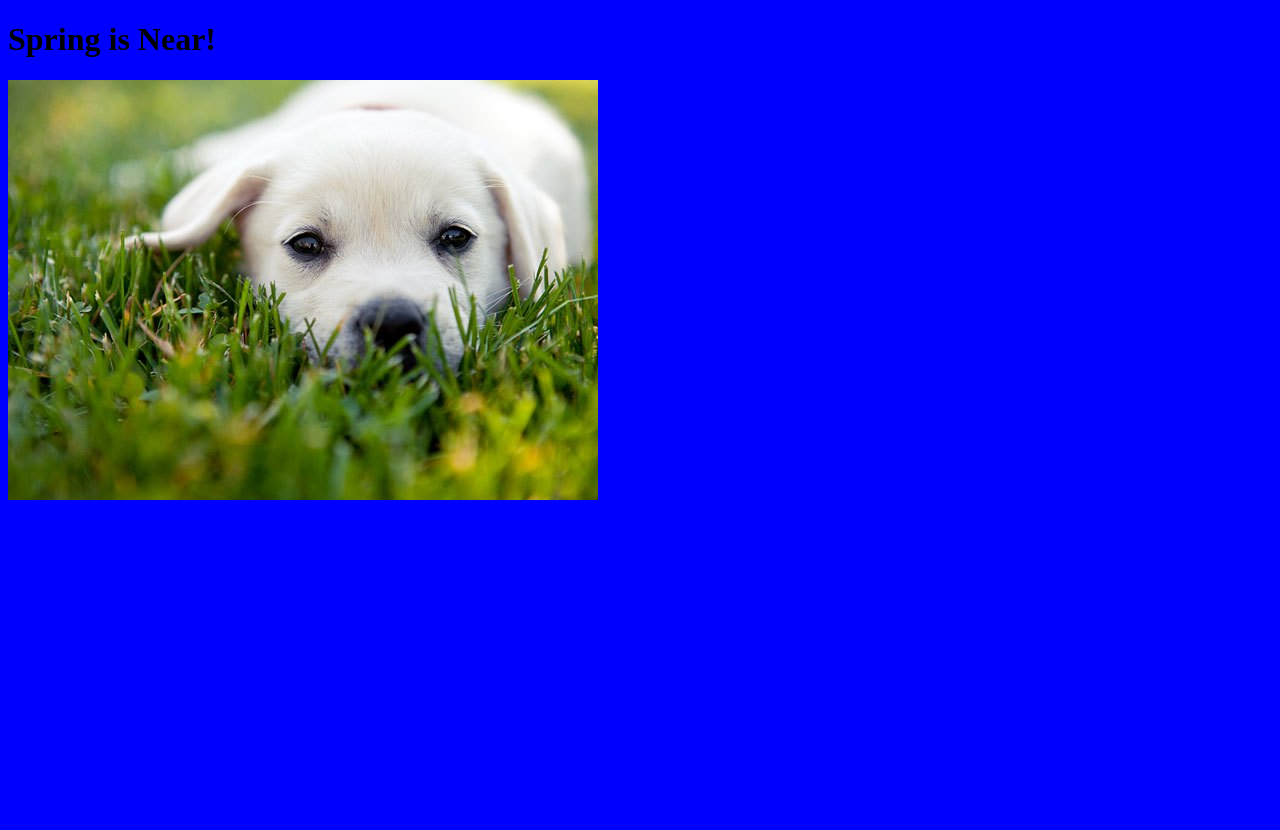
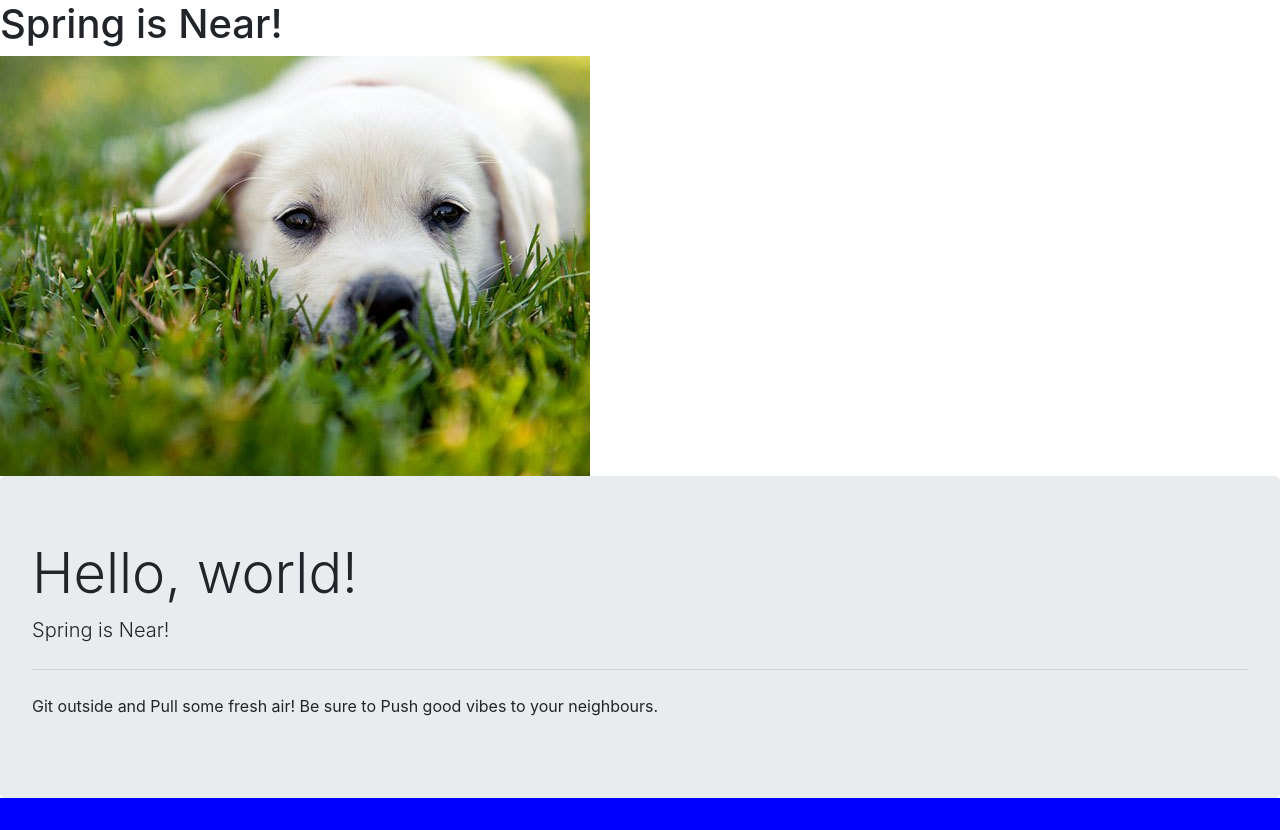
Before and after one commit to lowemotc/Spring, a plain HTML site: page index.html in a window 1280 px wide. Before the commit the page ends 800 px from the top, so only its background shows below. Drawn offline with nearby package versions, Linux system fonts and the light colour scheme.

Commit message:
Added Bootstrap

```diff
--- a/index.html
+++ b/index.html
@@ -4,10 +4,17 @@
     <meta charset="UTF-8">
     <meta name="viewport" content="width=device-width, initial-scale=1.0">
     <title>Document</title>
+    <link rel="stylesheet" href="https://stackpath.bootstrapcdn.com/bootstrap/4.4.1/css/bootstrap.min.css" integrity="sha384-Vkoo8x4CGsO3+Hhxv8T/Q5PaXtkKtu6ug5TOeNV6gBiFeWPGFN9MuhOf23Q9Ifjh" crossorigin="anonymous">
     <link rel="stylesheet" href="styles.css">
 </head>
 <body>
     <h1>Spring is Near!</h1>
     <img src="Spring.jpg" alt="Puppy">
+    <div class="jumbotron">
+        <h1 class="display-4">Hello, world!</h1>
+        <p class="lead">Spring is Near!</p>
+        <hr class="my-4">
+        <p>Git outside and Pull some fresh air! Be sure to Push good vibes to your neighbours.</p>
+      </div>
 </body>
 </html>
```
